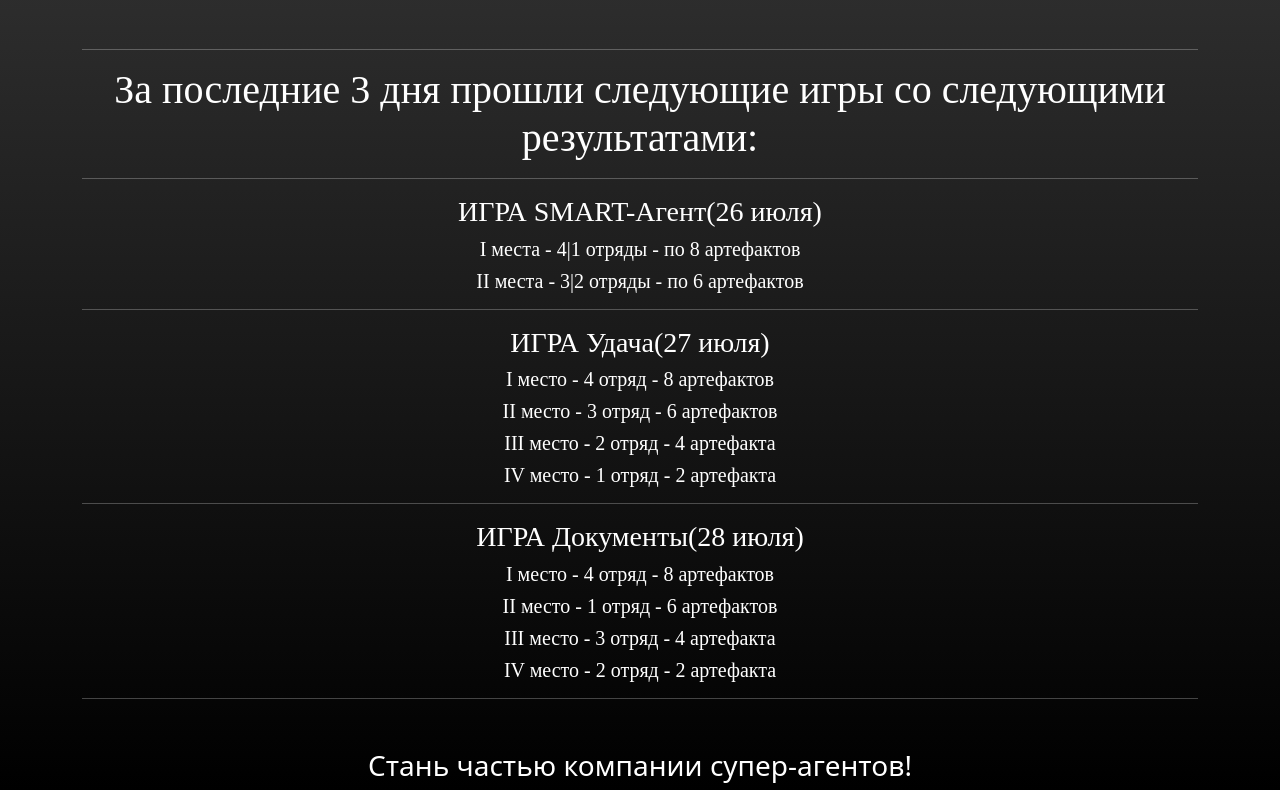
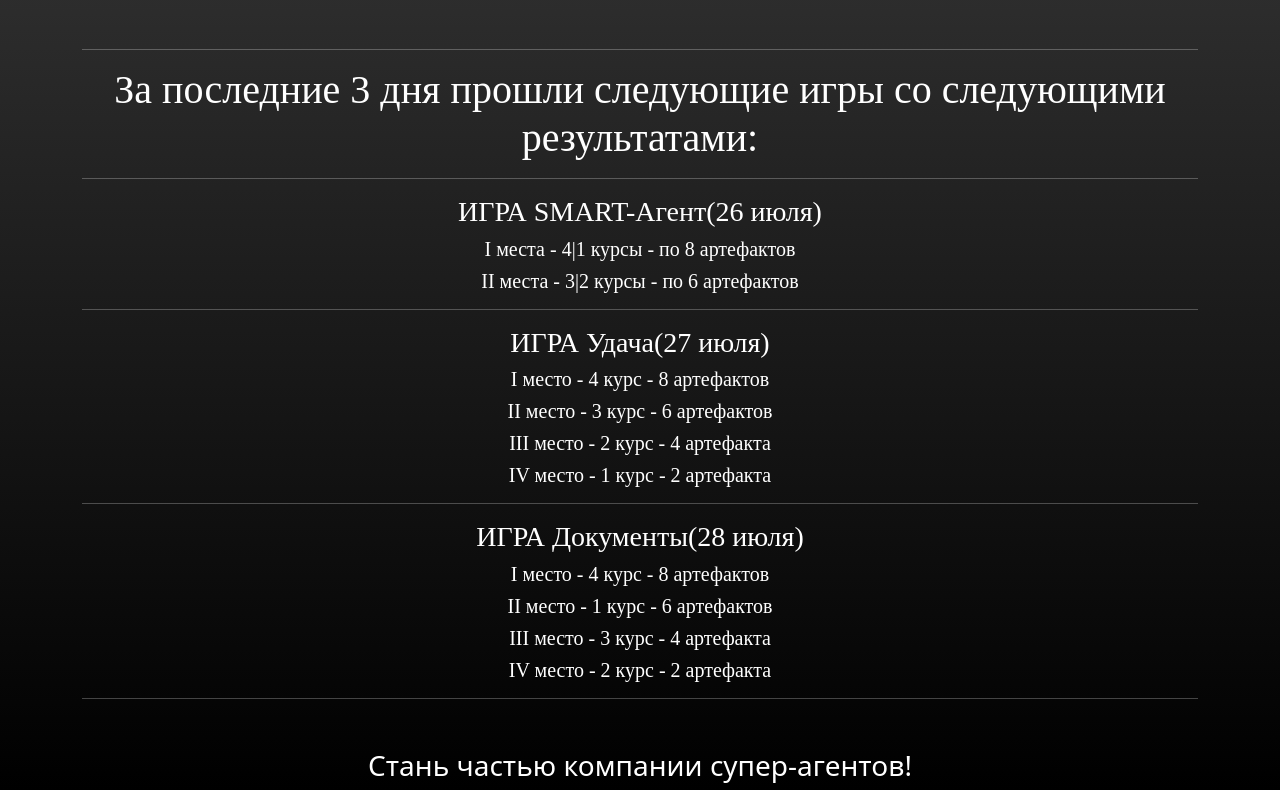
Before and after one commit to G4st3r21/Friendship, a Django app: page / in a window 1280 px wide. Shown: the part 3722-4512 px from the top of the page. Run offline with Django 4.2, Linux system fonts and the light colour scheme; data comes from the database, SQL or seed files in the repository; some web fonts are replaced.

Commit message:
update html

```diff
--- a/Statistics/templates/statistics/Stats.html
+++ b/Statistics/templates/statistics/Stats.html
@@ -64,20 +64,20 @@
     <h1>За последние 3 дня прошли следующие игры со следующими результатами:</h1>
     <hr>
     <h3>ИГРА SMART-Агент(26 июля)</h3>
-    <h5>I места - 4|1 отряды - по 8 артефактов</h5>
-    <h5>II места - 3|2 отряды - по 6 артефактов</h5>
+    <h5>I места - 4|1 курсы - по 8 артефактов</h5>
+    <h5>II места - 3|2 курсы - по 6 артефактов</h5>
     <hr>
     <h3>ИГРА Удача(27 июля)</h3>
-    <h5>I место - 4 отряд - 8 артефактов</h5>
-    <h5>II место - 3 отряд - 6 артефактов</h5>
-    <h5>III место - 2 отряд - 4 артефакта</h5>
-    <h5>IV место - 1 отряд - 2 артефакта</h5>
+    <h5>I место - 4 курс - 8 артефактов</h5>
+    <h5>II место - 3 курс - 6 артефактов</h5>
+    <h5>III место - 2 курс - 4 артефакта</h5>
+    <h5>IV место - 1 курс - 2 артефакта</h5>
     <hr>
     <h3>ИГРА Документы(28 июля)</h3>
-    <h5>I место - 4 отряд - 8 артефактов</h5>
-    <h5>II место - 1 отряд - 6 артефактов</h5>
-    <h5>III место - 3 отряд - 4 артефакта</h5>
-    <h5>IV место - 2 отряд - 2 артефакта</h5>
+    <h5>I место - 4 курс - 8 артефактов</h5>
+    <h5>II место - 1 курс - 6 артефактов</h5>
+    <h5>III место - 3 курс - 4 артефакта</h5>
+    <h5>IV место - 2 курс - 2 артефакта</h5>
     <hr>
 </div>
 
```
